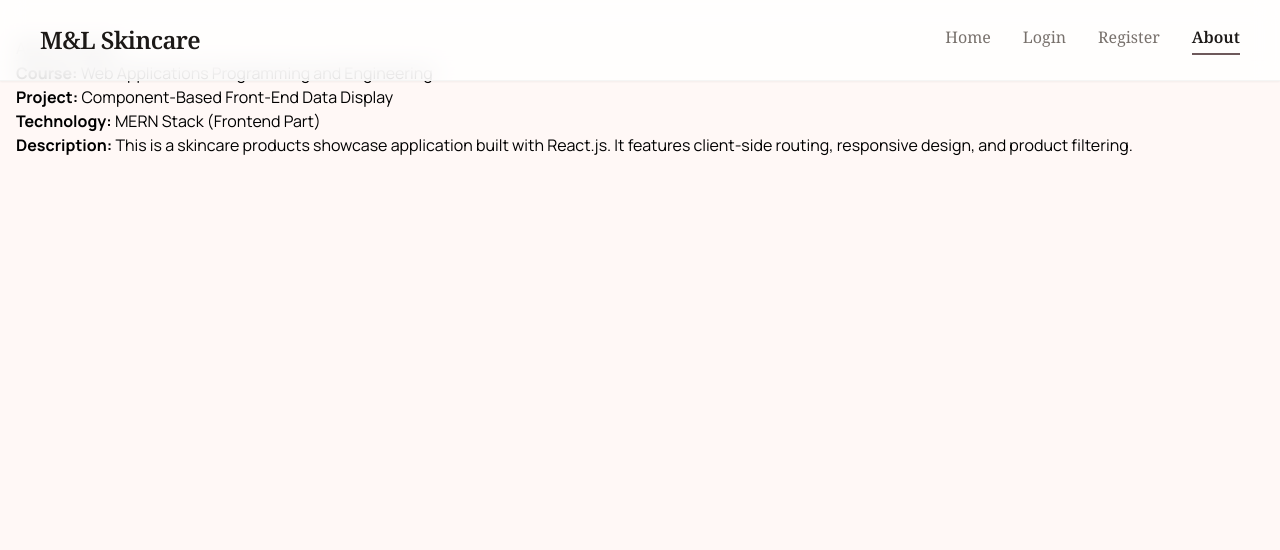
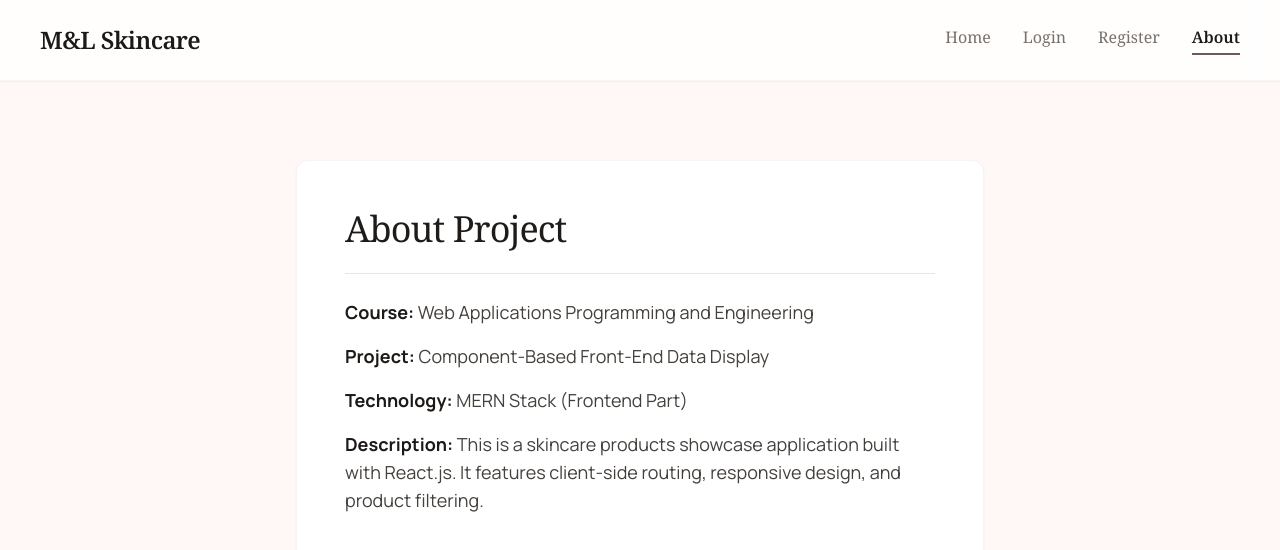
Before and after one commit to la1203/skincare, a React (Create React App) app: page /about in a window 1280 px wide. Shown: the top 550 px of the page. Built offline with nearby package versions, Linux system fonts and the light colour scheme.

Commit message:
Add redirects file and final UI updates

```diff
--- a/src/data/skincare.js
+++ b/src/data/skincare.js
@@ -13,7 +13,7 @@ const products = [
     skinType: "Dry",
     price: 15,
     rating: 4.8,
-    image: "https://images.unsplash.com/photo-1570194065650-d99fb4b38b15?auto=format&fit=crop&q=80&w=400"
+    image: "https://images.unsplash.com/photo-1707910393318-8f97ea71736a?q=80&w=1170&auto=format&fit=crop&ixlib=rb-4.1.0&ixid=M3wxMjA3fDB8MHxwaG90by1wYWdlfHx8fGVufDB8fHx8fA%3D%3D"
   },
   {
     id: 3,
--- a/src/pages/About.js
+++ b/src/pages/About.js
@@ -2,14 +2,20 @@ import React from 'react';
 
 function About() {
   return (
-    <div className="container mt-5">
-      <div className="card p-4">
-        <h1>About Project</h1>
-        <hr />
-        <p><strong>Course:</strong> Web Applications Programming and Engineering</p>
-        <p><strong>Project:</strong> Component-Based Front-End Data Display</p>
-        <p><strong>Technology:</strong> MERN Stack (Frontend Part)</p>
-        <p><strong>Description:</strong> This is a skincare products showcase application built with React.js. It features client-side routing, responsive design, and product filtering.</p>
+
+    <div className="bg-background text-on-surface font-manrope pt-24 min-h-screen">
+      <div className="max-w-3xl mx-auto px-6 md:px-10 py-16">
+        <div className="bg-white rounded-xl shadow-sm p-8 md:p-12 border border-stone-100">
+          <h1 className="font-noto-serif text-4xl text-on-surface mb-6 tracking-tight">About Project</h1>
+          <hr className="border-stone-200 mb-6" />
+
+          <div className="space-y-4 text-stone-700 text-lg">
+            <p><strong className="text-stone-900">Course:</strong> Web Applications Programming and Engineering</p>
+            <p><strong className="text-stone-900">Project:</strong> Component-Based Front-End Data Display</p>
+            <p><strong className="text-stone-900">Technology:</strong> MERN Stack (Frontend Part)</p>
+            <p><strong className="text-stone-900">Description:</strong> This is a skincare products showcase application built with React.js. It features client-side routing, responsive design, and product filtering.</p>
+         </div>
+         </div>
       </div>
     </div>
   );
```
Also changed, not shown: 2 other files (tests, documents, lock files or other folders).
